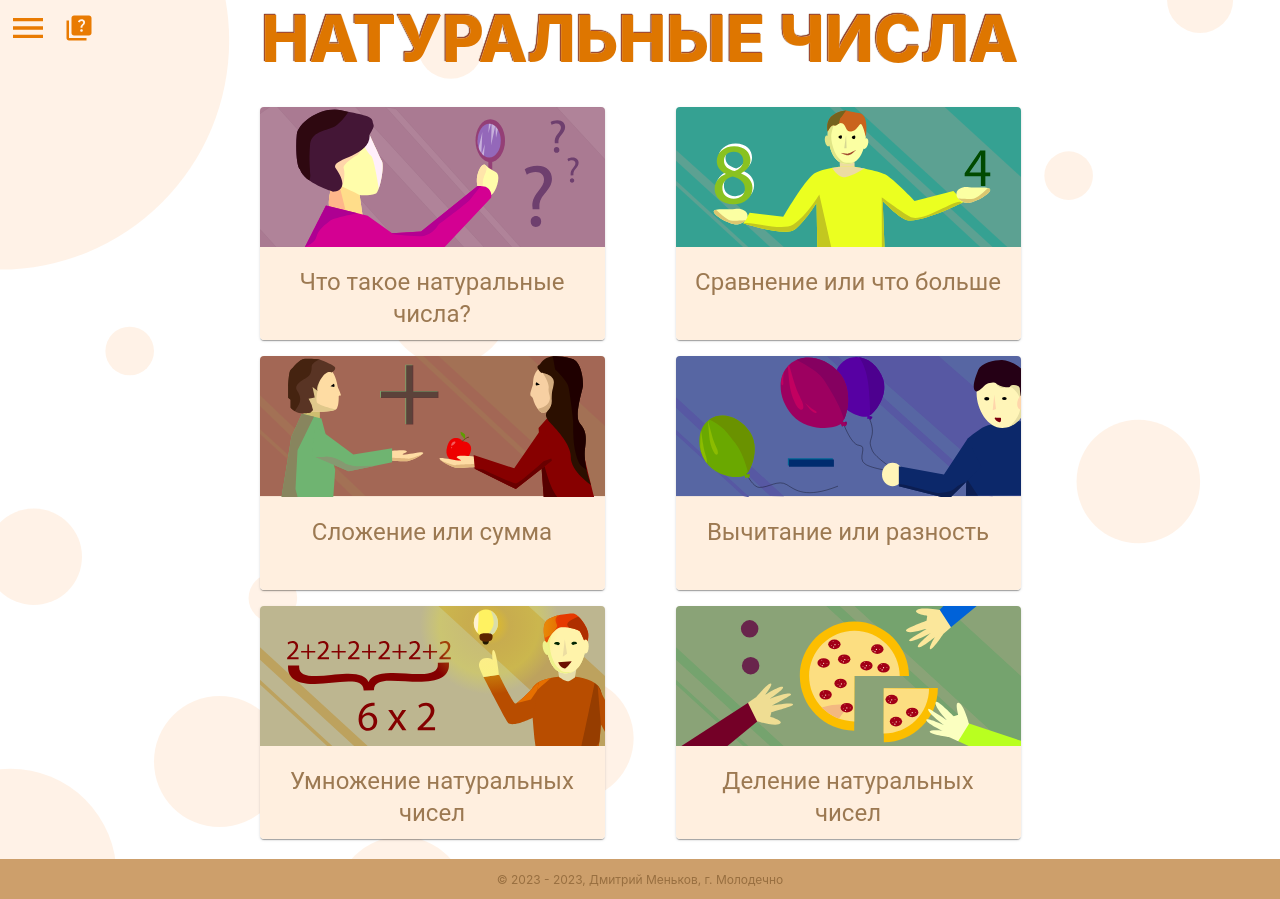
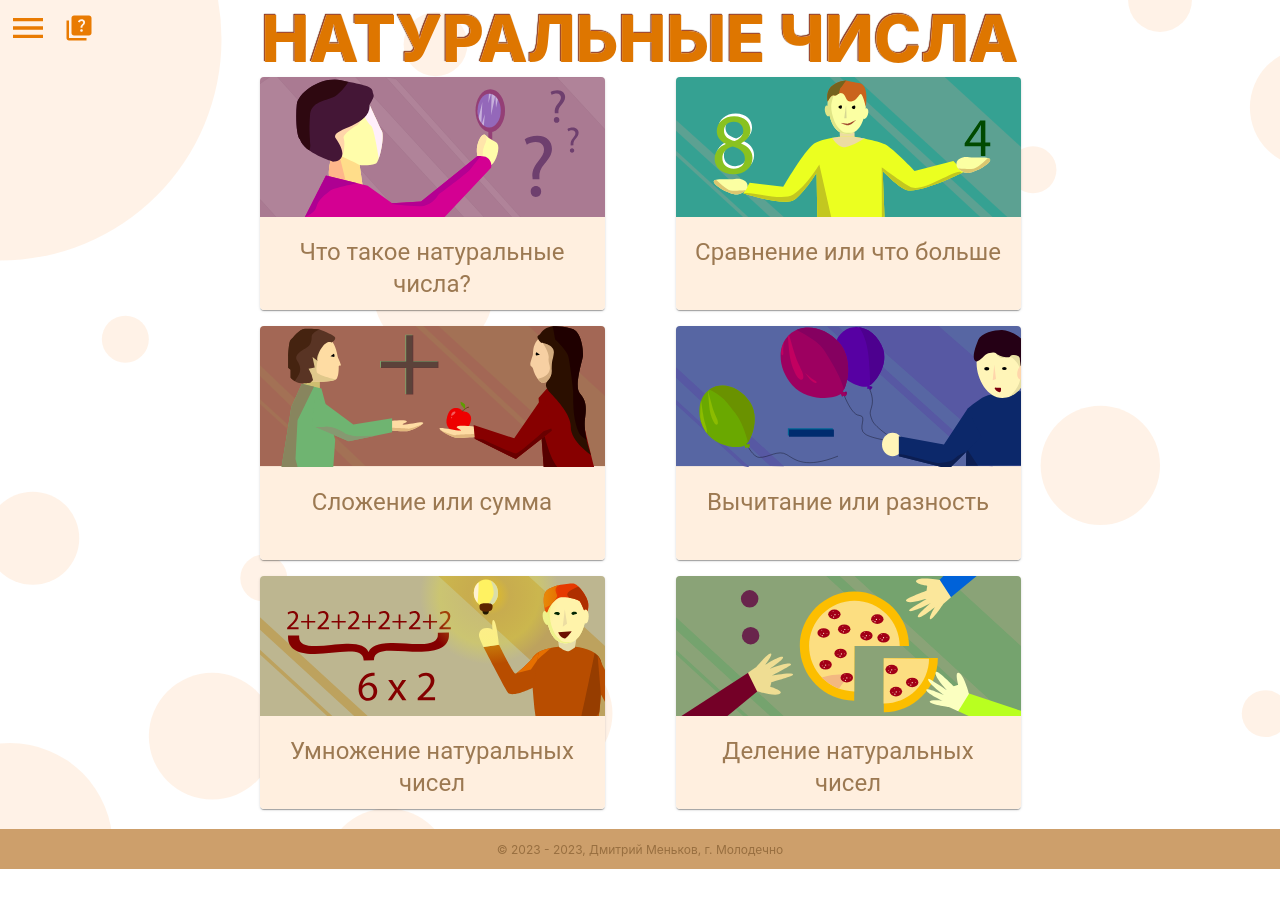
Before and after one commit to DzmitryMiankou/natural-number, a React (Create React App) app: page /comparisonNumb in a window 1280 px wide. After the commit the page ends 869 px from the top, so only its background shows below. Built offline with nearby package versions, Linux system fonts and the light colour scheme.

Commit message:
mainpage set wrapper

```diff
--- a/src/components/mainPage/MainPage.tsx
+++ b/src/components/mainPage/MainPage.tsx
@@ -3,19 +3,24 @@ import styled, { keyframes } from "styled-components";
 import MultiActionAreaCard from "./card/Cards";
 import { StateMaimPageType } from "../../routes/routes";
 
-const rotate = keyframes`
- 0% {  opacity: 0;  }
- 100% {  opacity: 1;  }
+const openWindAnim = keyframes`
+ 0% {
+  opacity: 0;
+  transform: translateY(-20px);
+  }
+ 100% {
+  opacity: 1;
+  transform: translateY(0px);
+  }
 `;
 
 const Main = styled.main`
+  max-width: 1900px;
+  display: grid;
+  place-items: center;
+  margin: auto;
   min-height: calc(100vh - 40px);
-  display: flex;
-  flex-direction: column;
-  justify-content: center;
-  align-items: center;
-  gap: 30px;
-  animation: ${rotate} 0.6s linear;
+  animation: ${openWindAnim} 300ms ease-in-out;
 `;
 
 const Title = styled.h1`
--- a/src/components/minusPage/heroSVG/HeroSvg.tsx
+++ b/src/components/minusPage/heroSVG/HeroSvg.tsx
@@ -95,10 +95,10 @@ const HeroSVG: React.FC = () => {
         height="61"
         x="320"
         y="173"
-        $bgcolor={getQv === 1 ? "green" : "red"}
+        $bgcolor={getQv === 2 ? "green" : "red"}
         $visability={getQv !== 0}
       >
-        <Text>{getQv === 1 ? "Верно" : "Неверно"}</Text>
+        <Text>{getQv === 2 ? "Верно" : "Неверно"}</Text>
       </ForObg>
       <polygon
         className={SvgStyle.st0}
```
